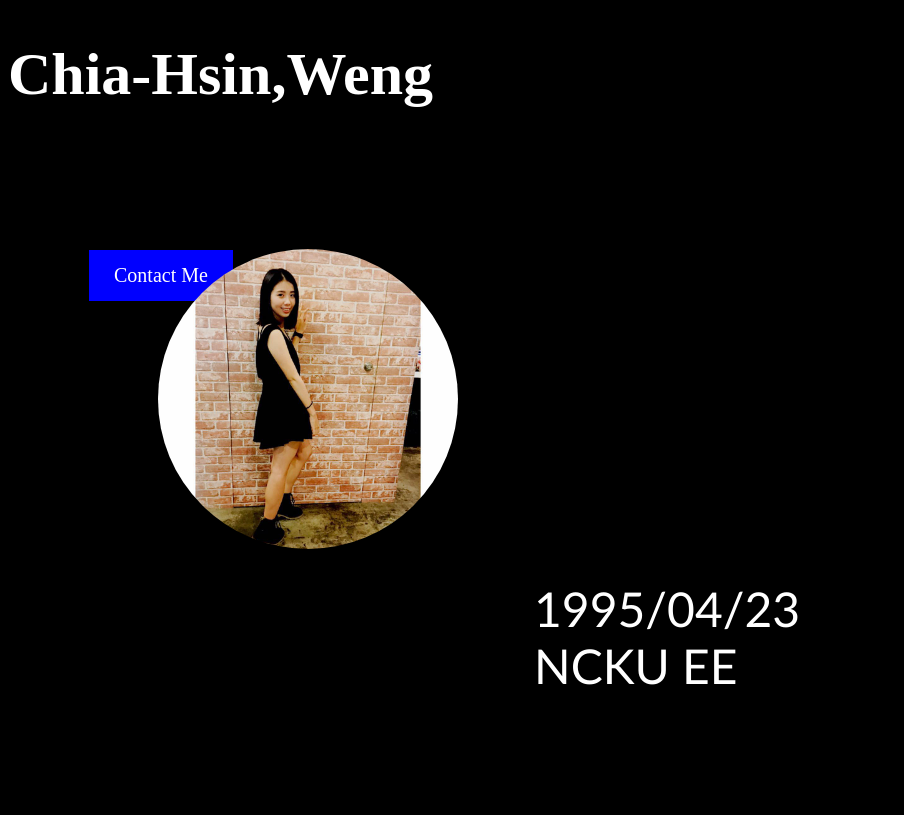
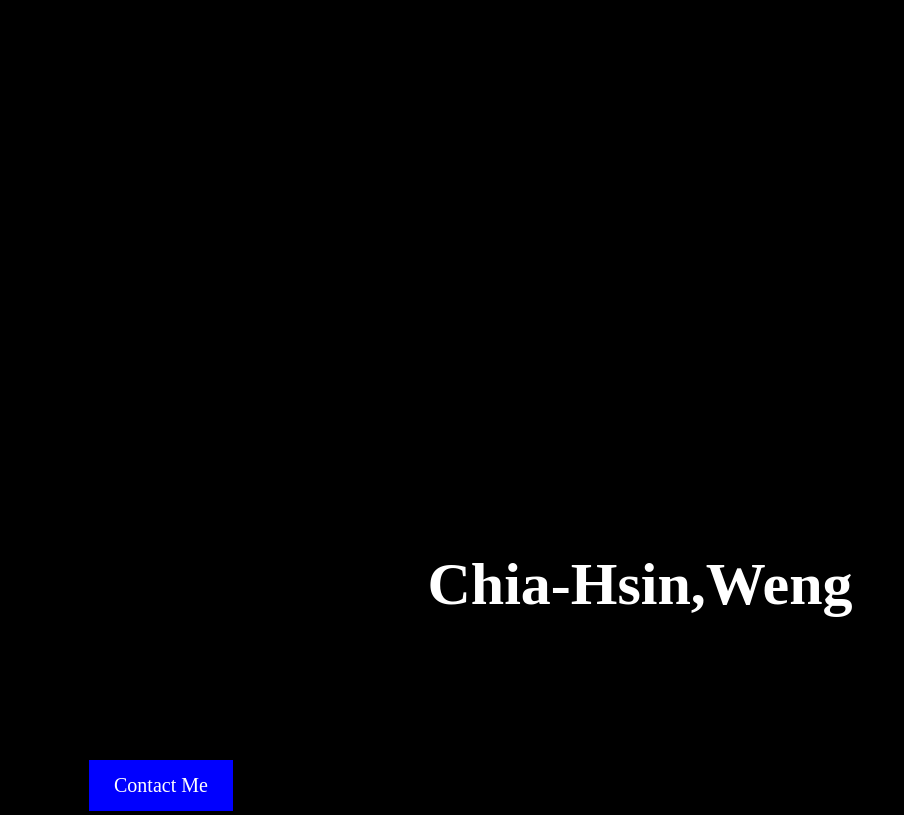
Before and after one commit to chiahsin599/wp2016, a plain HTML site: page index.html in a window 1280 px wide. Shown: the top 815 px of the page, without its empty margins (0-904 px from the left). Drawn offline with Linux system fonts and the light colour scheme.

Commit message:
Update app.css

```diff
--- a/app.css
+++ b/app.css
@@ -8,18 +8,15 @@ h1{
 	color:white;
 	font-size:60px;
 	font-family:Lucida handwriting;
-	/*text-align:center;*/
-	left: 50%;
-	top: 50%;
+	text-align:center;
+	margin-top:550px;
 }
 
 .contents{
 	color:white;
 	font-size:48px;
 	font-family:Calibri;
-	/*text-align:center;*/
-	left: 30%;
-	top: 60%;
+	text-align:center;
 }
 
 #portrait,#profiles{
@@ -27,10 +24,8 @@ h1{
 	border-radius:99em;
   	width: 300px;
   	height: 300px;
-	margin-top: 100px;
-	margin-bottom: 500px;
-	margin-right: 150px;
-	margin-left: 150px;
+	margin-top: 200px;
+	margin-right: 600px;
 }
 
 a:link, a:visited{
```
